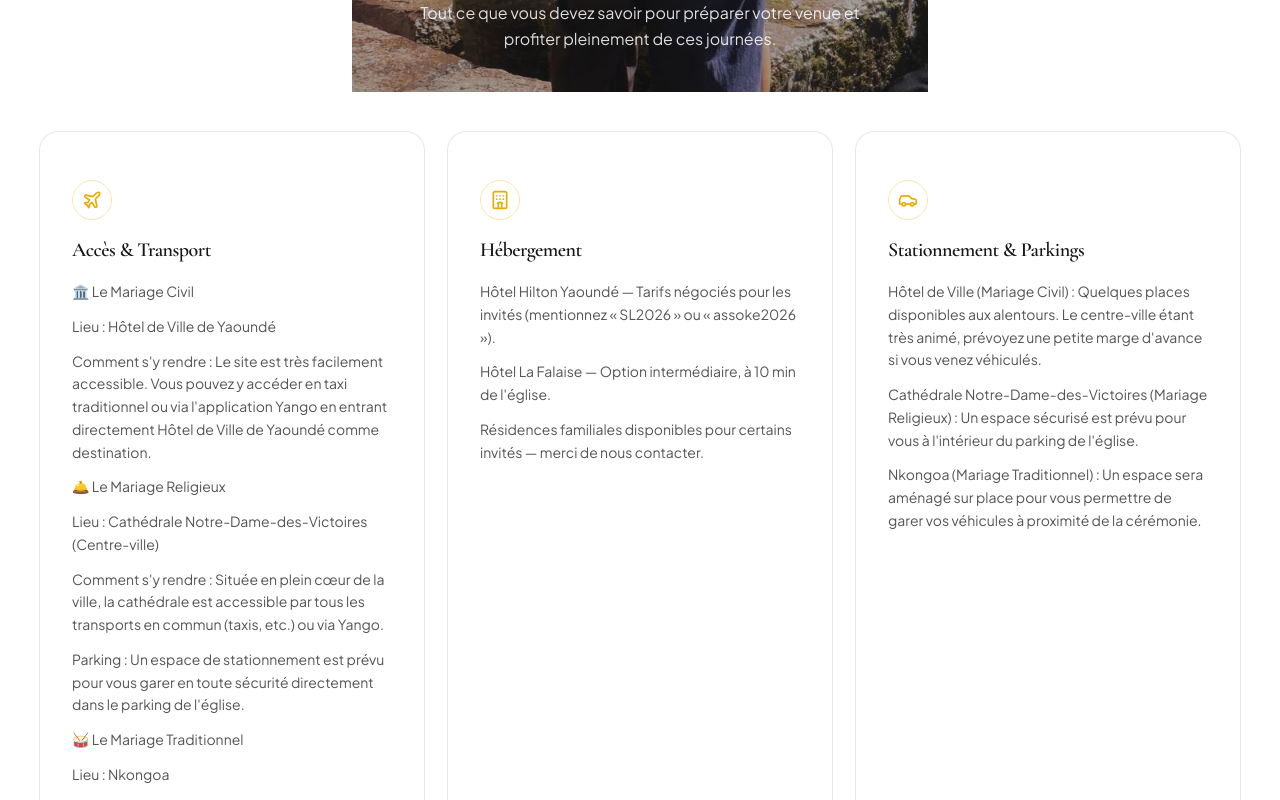
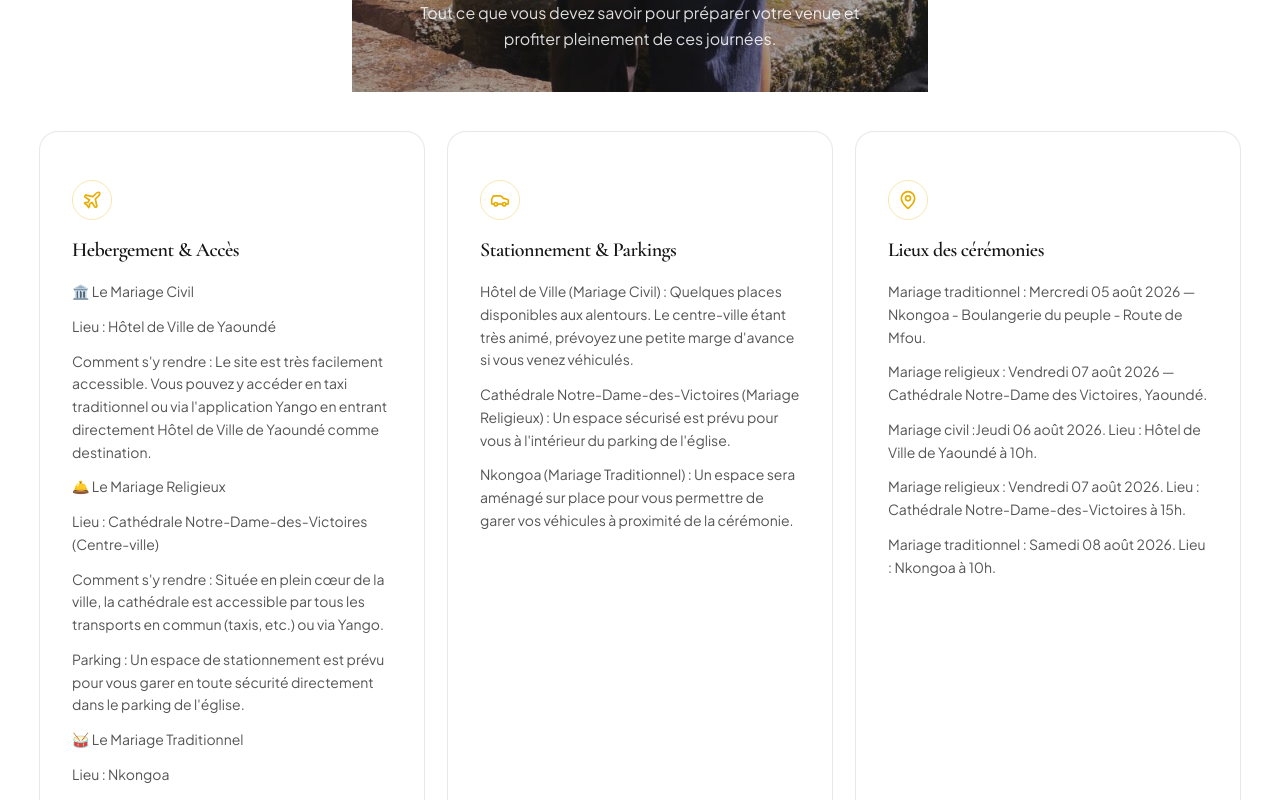
Before and after one commit to Nextiaa2026/loic_et_stephanie, a Next.js app: page /le-mariage/informations-pratiques in a window 1280 px wide. Shown: the part 740-1540 px from the top of the page. Built offline with nearby package versions, Linux system fonts and the light colour scheme.

Commit message:
changes: ui updates

```diff
--- a/app/api/rsvp/route.ts
+++ b/app/api/rsvp/route.ts
@@ -9,7 +9,7 @@ export async function POST(request: Request) {
       console.error("GOOGLE_SHEET_URL is not defined");
       return NextResponse.json(
         { error: "Configuration error" },
-        { status: 500 }
+        { status: 500 },
       );
     }
 
@@ -26,14 +26,14 @@ export async function POST(request: Request) {
       console.error("Google Apps Script error:", errorText);
       return NextResponse.json(
         { error: "Failed to submit to Google Sheets" },
-        { status: 500 }
+        { status: 500 },
       );
     }
   } catch (error) {
     console.error("RSVP API Error:", error);
     return NextResponse.json(
       { error: "Internal Server Error" },
-      { status: 500 }
+      { status: 500 },
     );
   }
 }
--- a/app/le-mariage/informations-pratiques/page.tsx
+++ b/app/le-mariage/informations-pratiques/page.tsx
@@ -26,7 +26,7 @@ const infoSections: {
 }[] = [
   {
     icon: Plane,
-    title: "Accès & Transport",
+    title: "Hebergement & Accès",
     items: [
       "🏛️ Le Mariage Civil",
       "Lieu : Hôtel de Ville de Yaoundé",
@@ -44,15 +44,6 @@ const infoSections: {
     ],
   },
   {
-    icon: Hotel,
-    title: "Hébergement",
-    items: [
-      "Hôtel Hilton Yaoundé — Tarifs négociés pour les invités (mentionnez « SL2026 » ou « assoke2026 »).",
-      "Hôtel La Falaise — Option intermédiaire, à 10 min de l'église.",
-      "Résidences familiales disponibles pour certains invités — merci de nous contacter.",
-    ],
-  },
-  {
     icon: Car,
     title: "Stationnement & Parkings",
     items: [
@@ -67,6 +58,9 @@ const infoSections: {
     items: [
       `Mariage traditionnel : ${WEDDING_DATES.traditional.label} — ${WEDDING_LOCATIONS.traditional}.`,
       `Mariage religieux : ${WEDDING_DATES.religious.label} — ${WEDDING_LOCATIONS.religious}.`,
+      "Mariage civil :Jeudi 06 août 2026. Lieu : Hôtel de Ville de Yaoundé à 10h.",
+      "Mariage religieux : Vendredi 07 août 2026. Lieu : Cathédrale Notre-Dame-des-Victoires à 15h.",
+      "Mariage traditionnel : Samedi 08 août 2026. Lieu : Nkongoa à 10h.",
     ],
   },
   {
```
